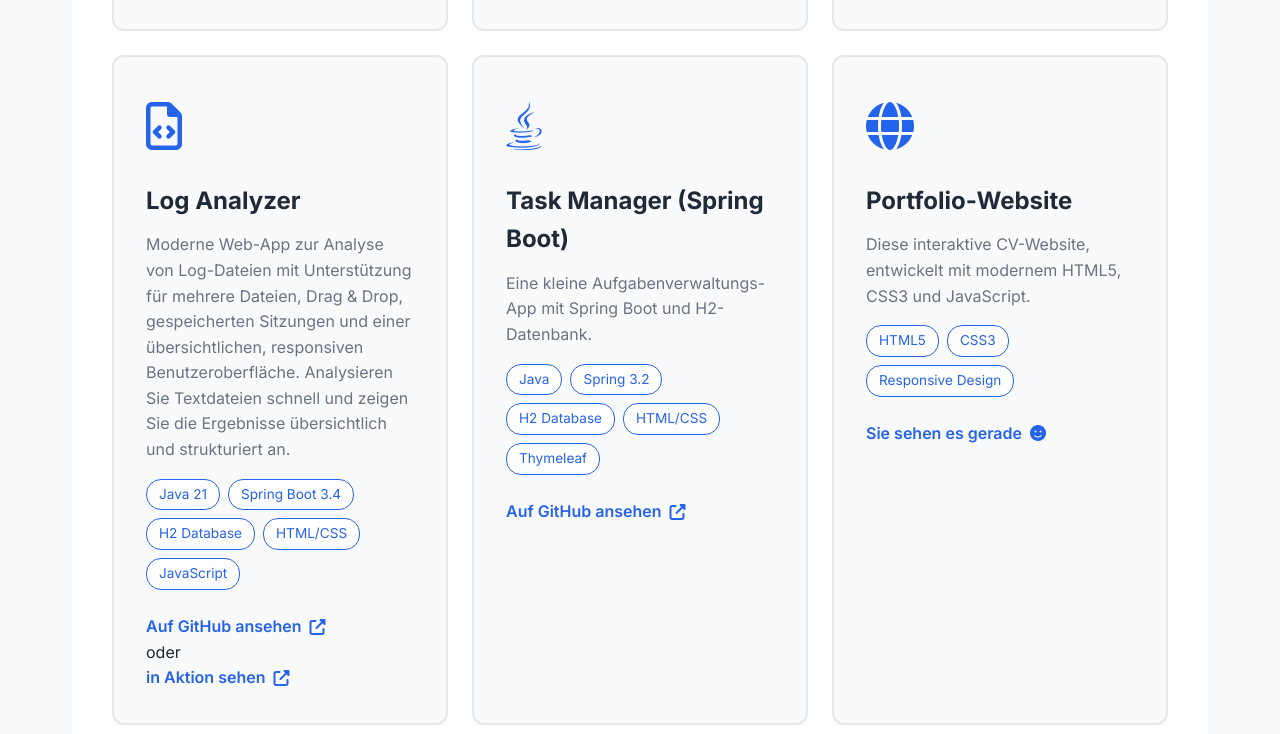
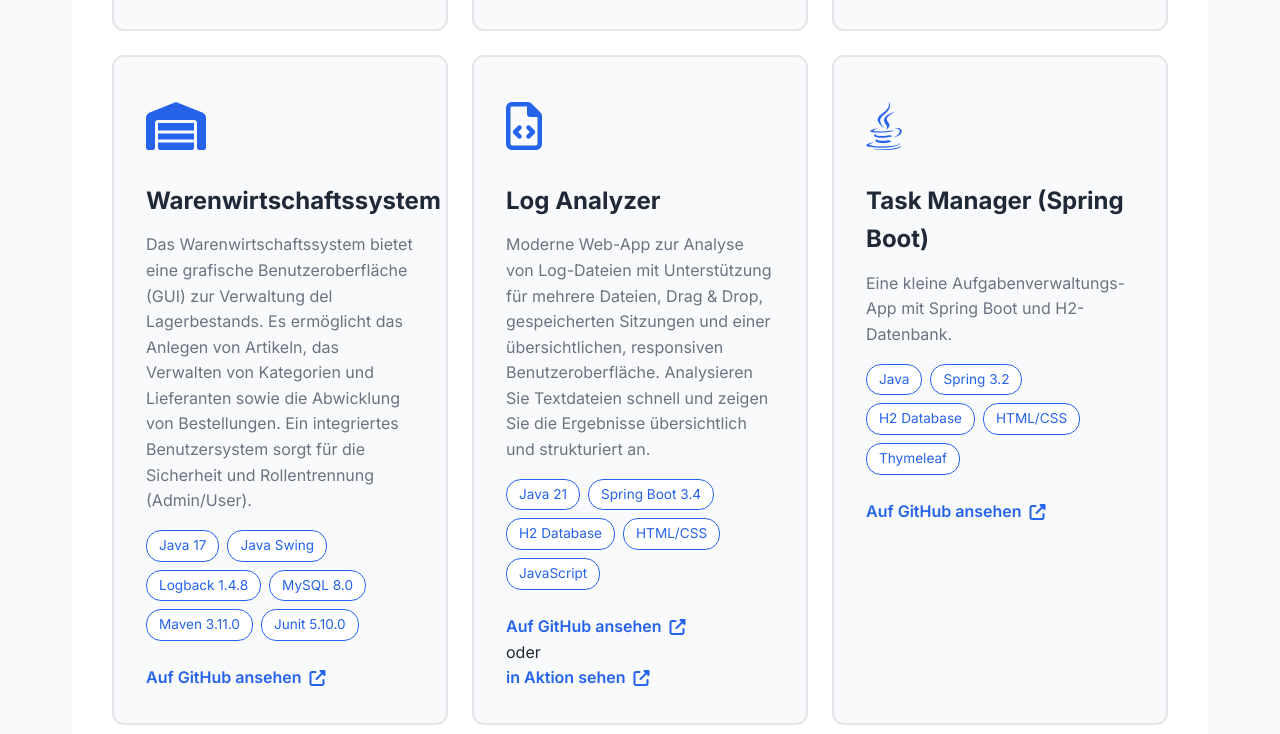
Before and after one commit to GiovyAngy/Lebenlauf, a plain HTML site: page index.html in a window 1280 px wide. Shown: the part 2546-3280 px from the top of the page. Drawn offline with Linux system fonts and the light colour scheme.

Commit message:
Update projekt

```diff
--- a/index.html
+++ b/index.html
@@ -194,7 +194,31 @@
             <span>Maven 3.11.0</span>
             <span>Junit 5.10.0</span>
           </div>
-          <a href="https://github.com/GiovyAngy/Event_Booking_System" class="project-link" target="_blank" rel="noopener">
+          <a href="https://github.com/GiovyAngy/Event_Booking_System" class="project-link" target="_blank"
+            rel="noopener">
+            Auf GitHub ansehen <i class="fas fa-external-link-alt"></i>
+          </a>
+        </div>
+
+        <div class="project-card">
+          <div class="project-icon">
+            <i class="fa-duotone fa-solid fa-warehouse"></i>
+          </div>
+          <h3>Warenwirtschaftssystem</h3>
+          <p>Das Warenwirtschaftssystem bietet eine grafische Benutzeroberfläche (GUI) zur Verwaltung del Lagerbestands.
+            Es ermöglicht das Anlegen von Artikeln, das Verwalten von Kategorien und Lieferanten sowie die Abwicklung
+            von Bestellungen. Ein integriertes Benutzersystem sorgt für die Sicherheit und Rollentrennung (Admin/User).
+          </p>
+          <div class="project-tech">
+            <span>Java 17</span>
+            <span>Java Swing</span>
+            <span>Logback 1.4.8</span>
+            <span>MySQL 8.0</span>
+            <span>Maven 3.11.0</span>
+            <span>Junit 5.10.0</span>
+          </div>
+          <a href="https://github.com/GiovyAngy/Warenwirtschaftssystem" class="project-link" target="_blank"
+            rel="noopener">
             Auf GitHub ansehen <i class="fas fa-external-link-alt"></i>
           </a>
         </div>
```
